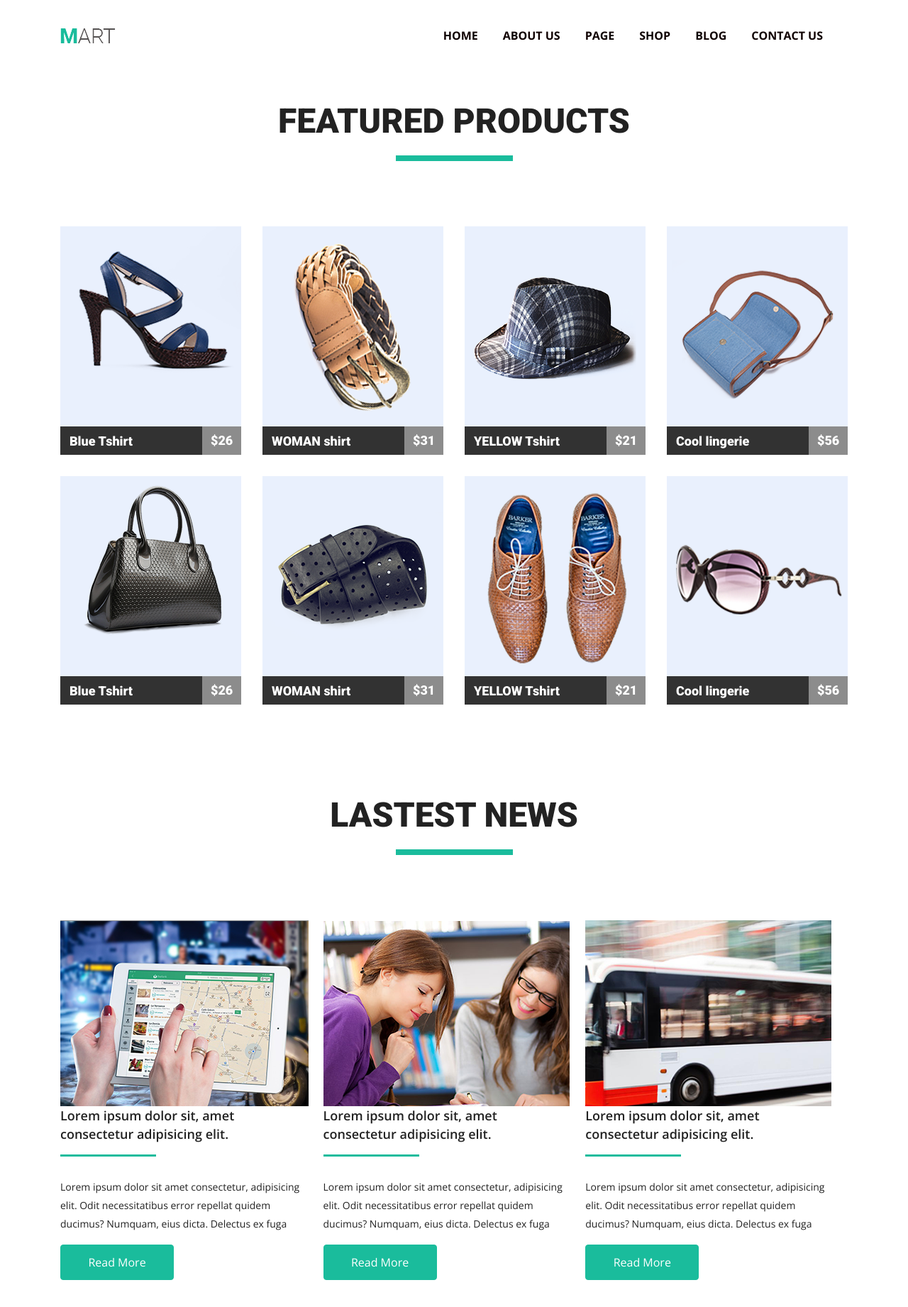
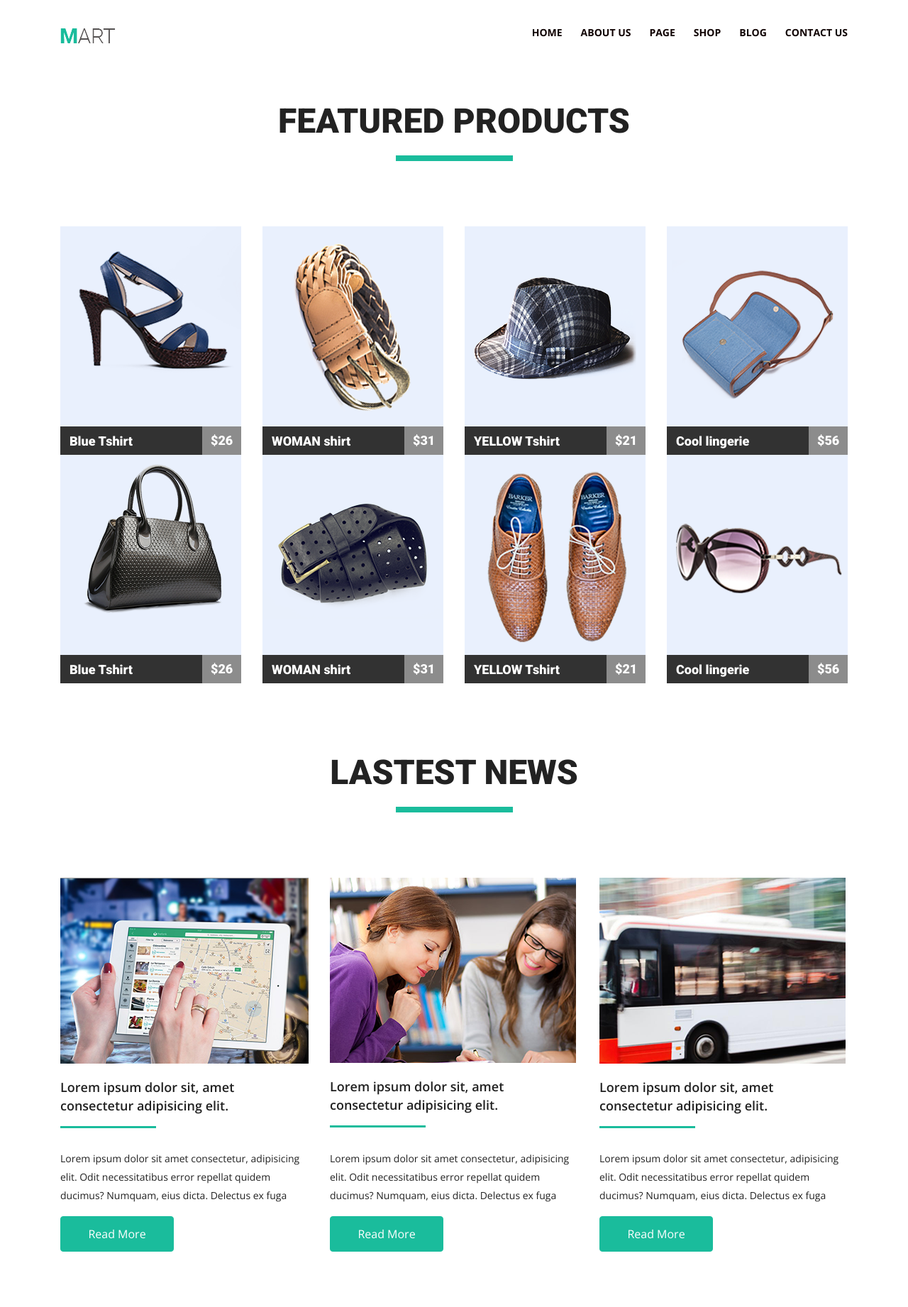
Before and after one commit to WerewolfDevLearn/goit-markup-hw-04-mart, a plain HTML site: page index.html in a window 1280 px wide. Shown: the whole page at 71% size. Before the commit the page ends 1804 px from the top, so only its background shows below. Drawn offline with nearby package versions, Linux system fonts and the light colour scheme.

Commit message:
fix some mistakes and add button/link style

```diff
--- a/css/style.css
+++ b/css/style.css
@@ -42,10 +42,14 @@ html {
 .logo{
   padding-right: 400px;
 }
-
+.nav{
+  justify-content: space-between;
+  align-items: center;
+}
 .site-nav {
   font-family: var(--primary-font);
   text-transform: uppercase;
+  font-size: var(--text-size);
   font-weight: 800;
   line-height: 11px;
   display: flex;
@@ -54,10 +58,19 @@ html {
 }
 
 .link {
+  display: block;
   text-decoration: none;
   color: var(--menu-text-color);
-  padding-right: 35px;
 }
+  .site-nav li {
+    padding-left: 13px;
+    padding-right: 13px;
+    padding-bottom: 10px;
+  }
+.site-nav li:last-child{
+  padding-right: 0px;
+}
+
 .link:hover,
 .link:focus {
   color: var(--accent-color);
@@ -77,7 +90,16 @@ html {
   flex-wrap: wrap;
   margin-bottom: 110px ;
 }
-
+.product {
+  margin-bottom: 30px;
+  margin-right: 30px;
+}
+.list-of-products .product:nth-child(4n){
+  margin-right: 0px;
+}
+.list-of-products .product:nth-last-child(n-1){
+margin-bottom: 0px;
+}
 .product-link {
   width: 255px;
   height: 322px;
@@ -91,13 +113,6 @@ html {
   line-height: 32px;
 }
 
-.product {
-  margin-bottom: 30px;
-  margin-right: 30px;
-}
-.list-of-products .product:nth-child(4n){
-  margin-right: 0px;
-}
 
 .product-link img {
   position: absolute;
@@ -136,20 +151,35 @@ background-color: var(--signature-price-bg-focus-color);
 }
 
 /* News part */
+.news{
+  margin-bottom: 80px;
+}
 .list-of-articles {
   display: flex;
-  align-items: center;
+  /* align-items: center;
+  justify-content: start; */
+  list-style-type: none;
 }
 .article {
   display: flex;
   flex-wrap: wrap;
+  max-width: 350px;
   font-family: var(--primary-font);
+  list-style: none;
+  margin-right: 30px;
+}
+
+.list-of-articles .article:last-child{
+  margin-right: 0px;
+}
+.article img{
+  margin-bottom: 20px;
 }
 .article h3{
   font-size:  var(--blog-signature-font-size);
   font-weight: 600;
   line-height: 26px;
-  max-width: 350px;
+  /* max-width: 350px; */
   margin-bottom: 16px;
 
 }
@@ -157,7 +187,7 @@ background-color: var(--signature-price-bg-focus-color);
 .article p {
   font-size: var(--text-size);
   line-height: 26px;
-  max-width: 350px;
+  /* max-width: 350px; */
   margin-bottom:16px ;
 }
 
@@ -172,14 +202,16 @@ margin-right: auto;
 margin-bottom: 92px;
 margin-top: 32px;
 }
+
 .article-decoration-line{
   width: 135px;
   height: 3px;
   background-color: var(--accent-color);
   margin-bottom: 30px;
   }
+
   .button{
-    display:flex;
+    display:inline-flex;
     align-items: center;
     justify-content: center;
     text-decoration: none;
@@ -196,6 +228,3 @@ margin-top: 32px;
     border-color: var(--signature-price-bg-focus-color);
     background-color:var(--signature-price-bg-focus-color);
   }
-  .article img {
-    background-color: aquamarine;
-  }
--- a/index.html
+++ b/index.html
@@ -11,7 +11,7 @@
   </head>
   <body>
     <header class="header">
-      <nav class="container flex">
+      <nav class="container flex nav">
         <a href="#" class="logo"><img src="./images/Logo.png" alt="Logo"/></a>
         <ul class="site-nav">
           <li><a href="/" class="link">Home</a></li>
```
